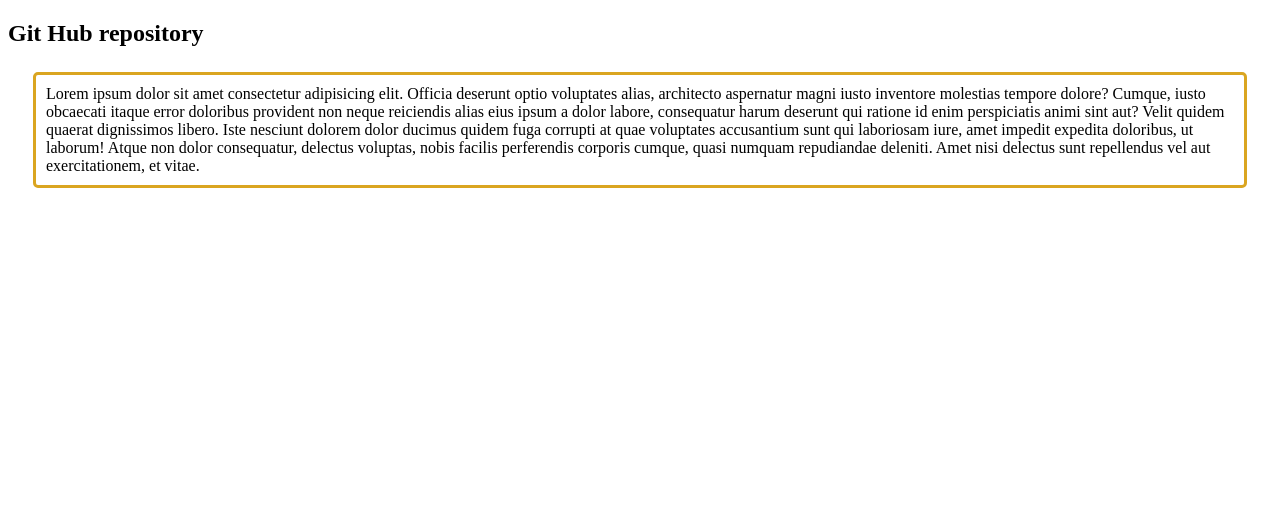
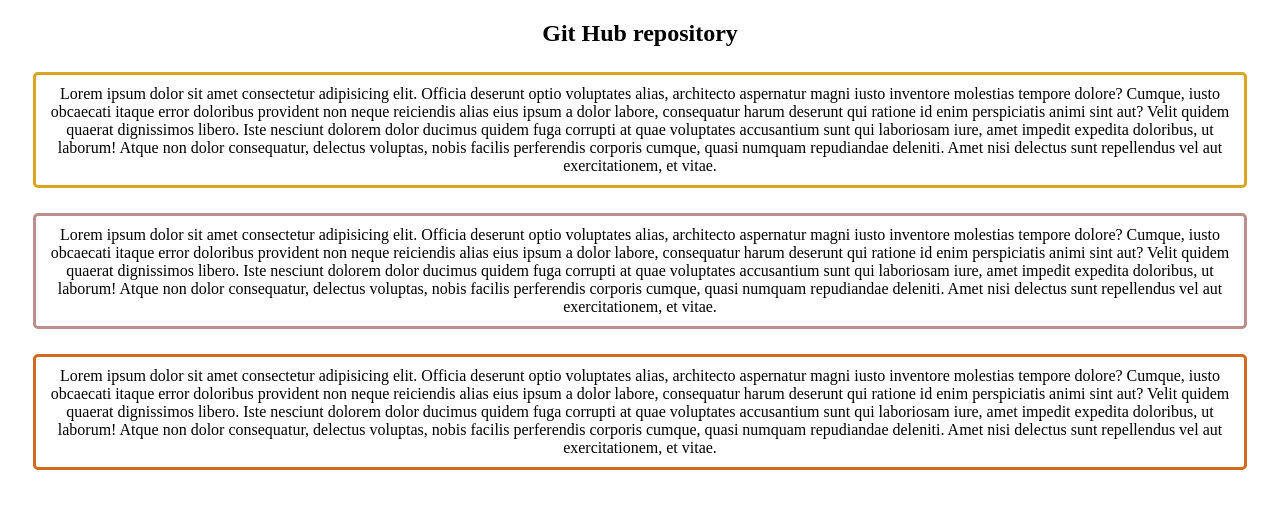
Before and after one commit to amanullah09/hello-world, a plain HTML site: page index.html in a window 1280 px wide. Drawn offline with Linux system fonts and the light colour scheme.

Commit message:
second commit

```diff
--- a/index.html
+++ b/index.html
@@ -6,8 +6,10 @@
     <meta name="viewport" content="width=device-width, initial-scale=1.0">
     <title>Git Hub Commit</title>
 </head>
-<body>
+<body style="text-align:center">
     <h2>Git Hub repository</h2>
     <p style="border: 3px solid goldenrod; padding: 10px; margin:25px; border-radius: 5px;">Lorem ipsum dolor sit amet consectetur adipisicing elit. Officia deserunt optio voluptates alias, architecto aspernatur magni iusto inventore molestias tempore dolore? Cumque, iusto obcaecati itaque error doloribus provident non neque reiciendis alias eius ipsum a dolor labore, consequatur harum deserunt qui ratione id enim perspiciatis animi sint aut? Velit quidem quaerat dignissimos libero. Iste nesciunt dolorem dolor ducimus quidem fuga corrupti at quae voluptates accusantium sunt qui laboriosam iure, amet impedit expedita doloribus, ut laborum! Atque non dolor consequatur, delectus voluptas, nobis facilis perferendis corporis cumque, quasi numquam repudiandae deleniti. Amet nisi delectus sunt repellendus vel aut exercitationem, et vitae.</p>
+    <p style="border: 3px solid rosybrown; padding: 10px; margin:25px; border-radius: 5px;">Lorem ipsum dolor sit amet consectetur adipisicing elit. Officia deserunt optio voluptates alias, architecto aspernatur magni iusto inventore molestias tempore dolore? Cumque, iusto obcaecati itaque error doloribus provident non neque reiciendis alias eius ipsum a dolor labore, consequatur harum deserunt qui ratione id enim perspiciatis animi sint aut? Velit quidem quaerat dignissimos libero. Iste nesciunt dolorem dolor ducimus quidem fuga corrupti at quae voluptates accusantium sunt qui laboriosam iure, amet impedit expedita doloribus, ut laborum! Atque non dolor consequatur, delectus voluptas, nobis facilis perferendis corporis cumque, quasi numquam repudiandae deleniti. Amet nisi delectus sunt repellendus vel aut exercitationem, et vitae.</p>
+    <p style="border: 3px solid chocolate; padding: 10px; margin:25px; border-radius: 5px;">Lorem ipsum dolor sit amet consectetur adipisicing elit. Officia deserunt optio voluptates alias, architecto aspernatur magni iusto inventore molestias tempore dolore? Cumque, iusto obcaecati itaque error doloribus provident non neque reiciendis alias eius ipsum a dolor labore, consequatur harum deserunt qui ratione id enim perspiciatis animi sint aut? Velit quidem quaerat dignissimos libero. Iste nesciunt dolorem dolor ducimus quidem fuga corrupti at quae voluptates accusantium sunt qui laboriosam iure, amet impedit expedita doloribus, ut laborum! Atque non dolor consequatur, delectus voluptas, nobis facilis perferendis corporis cumque, quasi numquam repudiandae deleniti. Amet nisi delectus sunt repellendus vel aut exercitationem, et vitae.</p>
 </body>
 </html>
```
